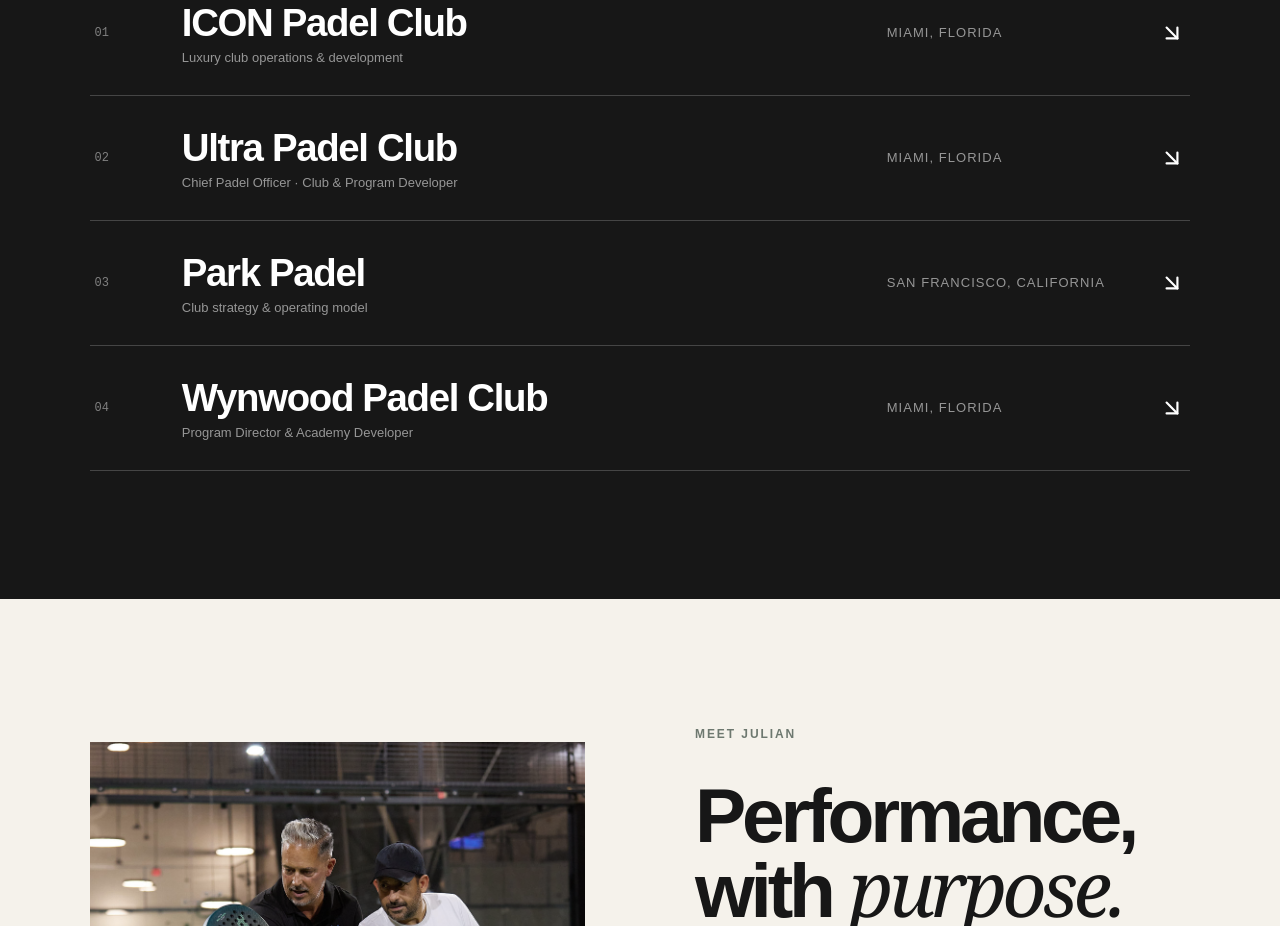
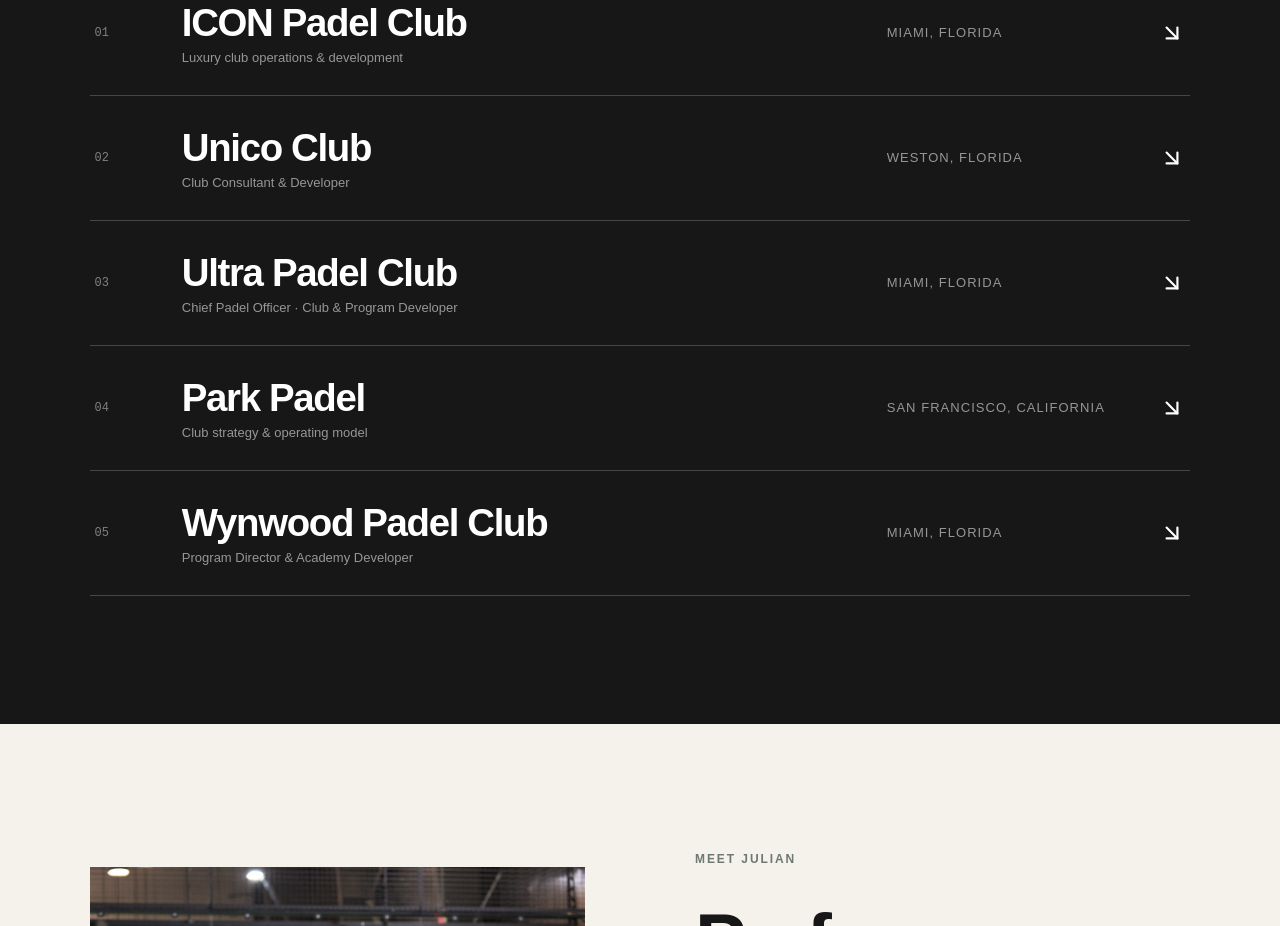
Before and after one commit to julianwortel-dev/https-julian-wortelboer.julianw10.chatgpt.site-, a React (Vite) app: page / in a window 1280 px wide. Shown: the part 2600-3526 px from the top of the page. Built offline with nearby package versions, Linux system fonts and the light colour scheme.

Commit message:
Add Unico Club to selected work

```diff
--- a/src/App.tsx
+++ b/src/App.tsx
@@ -3,9 +3,10 @@
 
 const projects = [
   { name: 'ICON Padel Club', place: 'Miami, Florida', number: '01', note: 'Luxury club operations & development', url: 'https://iconpadelclub.com/' },
-  { name: 'Ultra Padel Club', place: 'Miami, Florida', number: '02', note: 'Chief Padel Officer · Club & Program Developer', url: 'https://ultrapadelclub.com/' },
-  { name: 'Park Padel', place: 'San Francisco, California', number: '03', note: 'Club strategy & operating model', url: 'https://parkpadel.com/' },
-  { name: 'Wynwood Padel Club', place: 'Miami, Florida', number: '04', note: 'Program Director & Academy Developer', url: '#contact' },
+  { name: 'Unico Club', place: 'Weston, Florida', number: '02', note: 'Club Consultant & Developer', url: 'https://www.unico.club/' },
+  { name: 'Ultra Padel Club', place: 'Miami, Florida', number: '03', note: 'Chief Padel Officer · Club & Program Developer', url: 'https://ultrapadelclub.com/' },
+  { name: 'Park Padel', place: 'San Francisco, California', number: '04', note: 'Club strategy & operating model', url: 'https://parkpadel.com/' },
+  { name: 'Wynwood Padel Club', place: 'Miami, Florida', number: '05', note: 'Program Director & Academy Developer', url: '#contact' },
 ];
 
 const services = [
```
